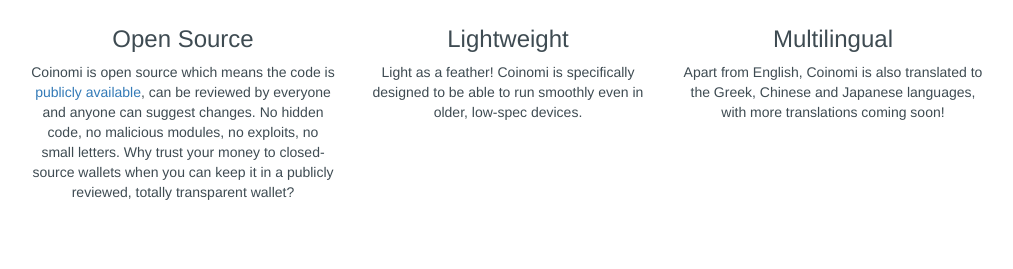
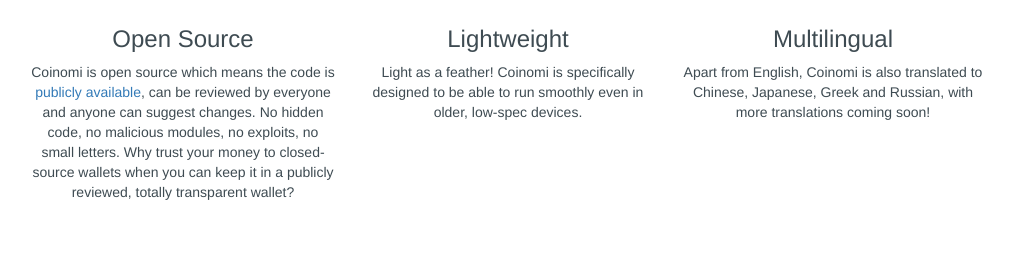
Before and after one commit to spassion/coinomi.github.io, a Jekyll site: the page built from index.html, in a window 1280 px wide and 900 px high, scrolled down 1747 px, cut to the strip 196-465 px from the top of the window. Shown: the whole strip, without its empty margins (132-1145 px from the left). Built offline with Jekyll 4.4.1, drawn with Linux system fonts in a browser that asks for light colours; nearby versions of some CDN libraries; Markdown is read by kramdown in place of the engine named in the settings; some of the changed lines change nothing that is shown; some of the changed text lies outside the part shown.

Commit message:
updates supported coins and languages

```diff
--- a/index.html
+++ b/index.html
@@ -45,7 +45,10 @@
                 <a href="https://namecoin.info/" target="_blank">Namecoin</a>,
                 <a href="https://bitcointalk.org/index.php?topic=705446.0" target="_blank">Vpncoin</a>,
                 <a href="https://vertcoin.org/" target="_blank">Vertcoin</a>,
-                <a href="http://getjumbucks.com/" target="_blank">Jumbucks</a>
+                <a href="http://getjumbucks.com/" target="_blank">Jumbucks</a>,
+                <a href="http://novacoin.org/" target="_blank">NovaCoin</a>,
+                <a href="http://www.canadaecoin.ca/" target="_blank">Canada eCoin</a>,
+                <a href="http://aboutshadow.com/" target="_blank">ShadowCash</a>
                 </strong>and<strong>
                 <a href="http://cannacoin.cc/" target="_blank">Cannacoin</a></strong>. <br /><br />More coin integrations coming soon!</p>
         </div>
@@ -166,7 +169,7 @@
 
                     <h3>Multilingual</h3>
 
-                    <p>Apart from English, Coinomi is also translated to the Greek, Chinese and Japanese languages, with more translations coming soon!</p>
+                    <p>Apart from English, Coinomi is also translated to Chinese, Japanese, Greek and Russian, with more translations coming soon!</p>
                 </div>
             </div>
         </div>
```
